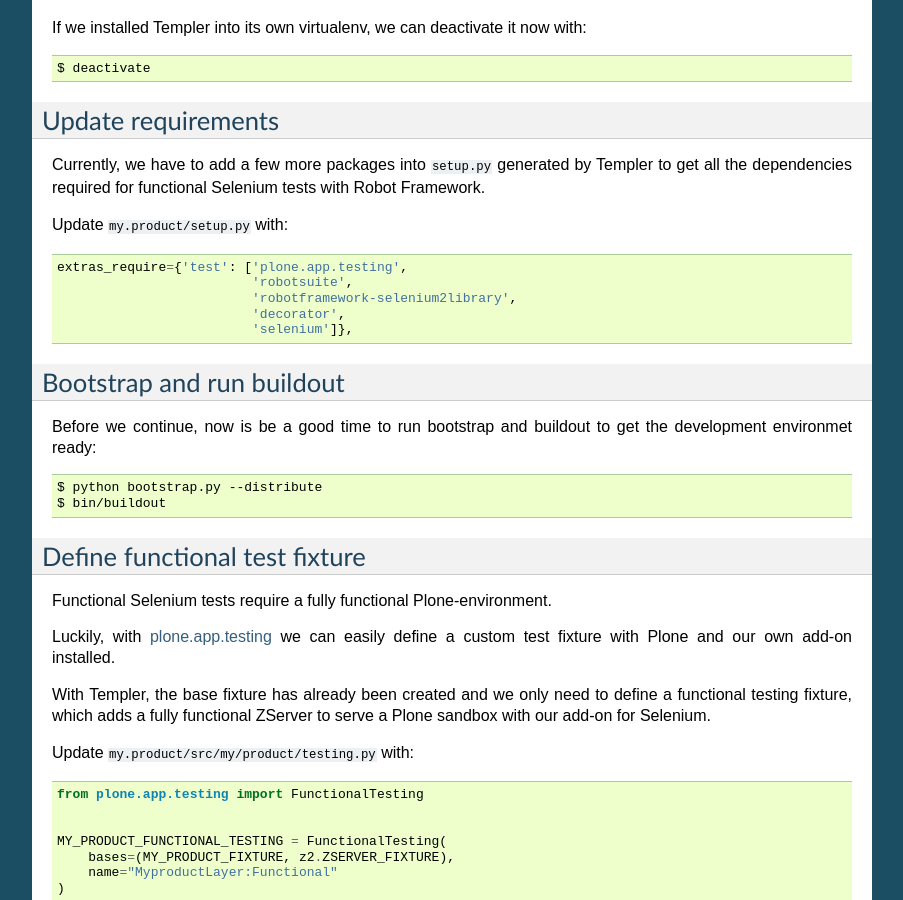
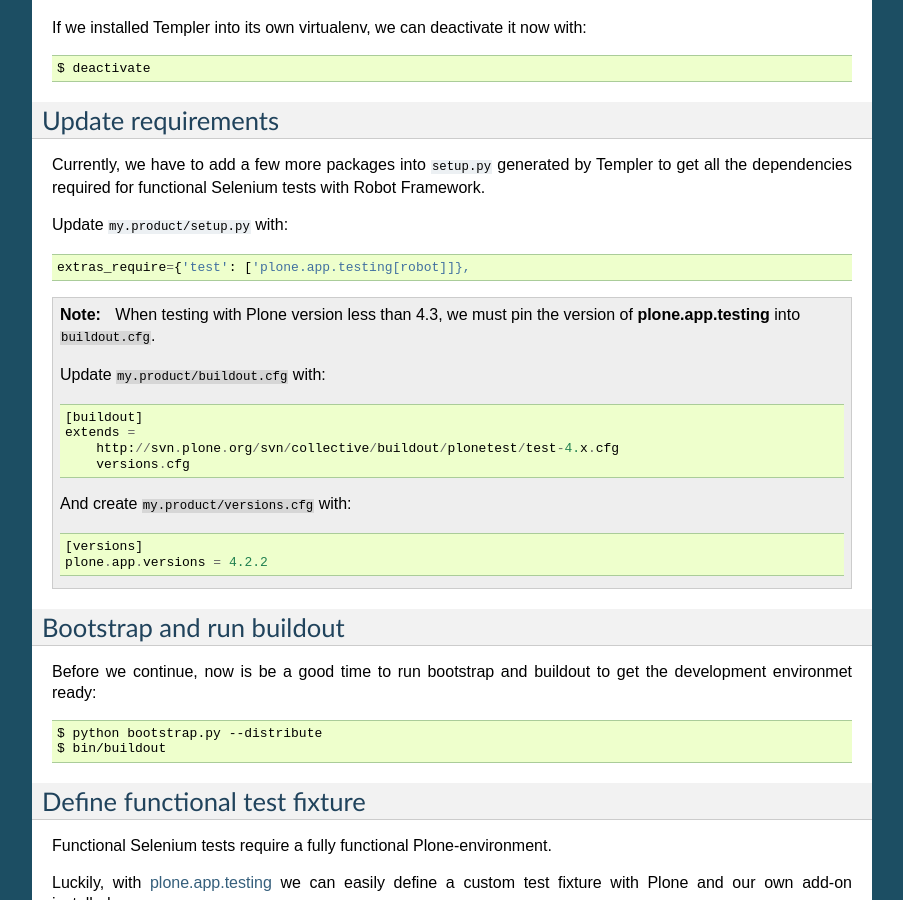
Before and after one commit to plone/plone.app.robotframework, a Sphinx documentation site: the page built from docs/source/tutorial.rst, in a window 1280 px wide and 900 px high, scrolled down 1368 px. Shown: the whole window, without its empty margins (198-1101 px from the left). Built offline with Sphinx 7.4.7, drawn with Linux system fonts in a browser that asks for light colours.

Commit message:
Update tutorial for plone.app.testing = 4.2.2

```diff
--- a/docs/source/tutorial.rst
+++ b/docs/source/tutorial.rst
@@ -96,11 +96,24 @@
 
 Update ``my.product/setup.py`` with::
 
-      extras_require={'test': ['plone.app.testing',
-                               'robotsuite',
-                               'robotframework-selenium2library',
-                               'decorator',
-                               'selenium']},
+    extras_require={'test': ['plone.app.testing[robot]]},
+
+.. note::
+
+    When testing with Plone version less than 4.3, we must pin
+    the version of **plone.app.testing** into ``buildout.cfg``.
+
+    Update ``my.product/buildout.cfg`` with::
+
+        [buildout]
+        extends =
+            http://svn.plone.org/svn/collective/buildout/plonetest/test-4.x.cfg
+            versions.cfg
+
+    And create ``my.product/versions.cfg`` with::
+
+        [versions]
+        plone.app.versions = 4.2.2
 
 
 Bootstrap and run buildout
```
